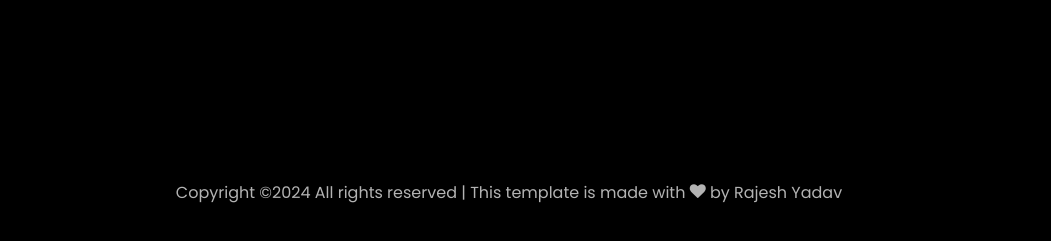
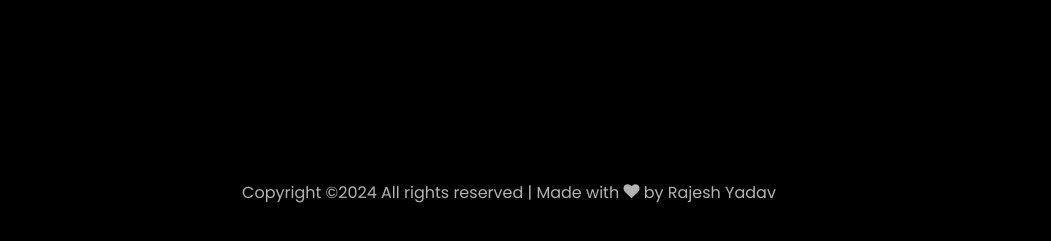
Before and after one commit to web-ker/portfolio, a plain HTML site: page index.html in a window 1280 px wide. Shown: the part 5419-5660 px from the top of the page, without its empty margins (131-1182 px from the left). Drawn offline with Linux system fonts and the light colour scheme; files whose address does not match are found by name.

Commit message:
copyright

```diff
--- a/index.html
+++ b/index.html
@@ -608,7 +608,7 @@
 			<div class="col-md-12 text-center">
 
 			  <p><!-- Link back to Colorlib can't be removed. Template is licensed under CC BY 3.0. -->
-	Copyright &copy;<script>document.write(new Date().getFullYear());</script> All rights reserved | This template is made with <i class="icon-heart color-danger" aria-hidden="true"></i> by <a href="https://colorlib.com" target="_blank">Rajesh Yadav</a>
+	Copyright &copy;<script>document.write(new Date().getFullYear());</script> All rights reserved | Made with <i class="icon-heart color-danger" aria-hidden="true"></i> by <a href="https://colorlib.com" target="_blank">Rajesh Yadav</a>
 	<!-- Link back to Colorlib can't be removed. Template is licensed under CC BY 3.0. --></p>
 			</div>
 		  </div>
```
